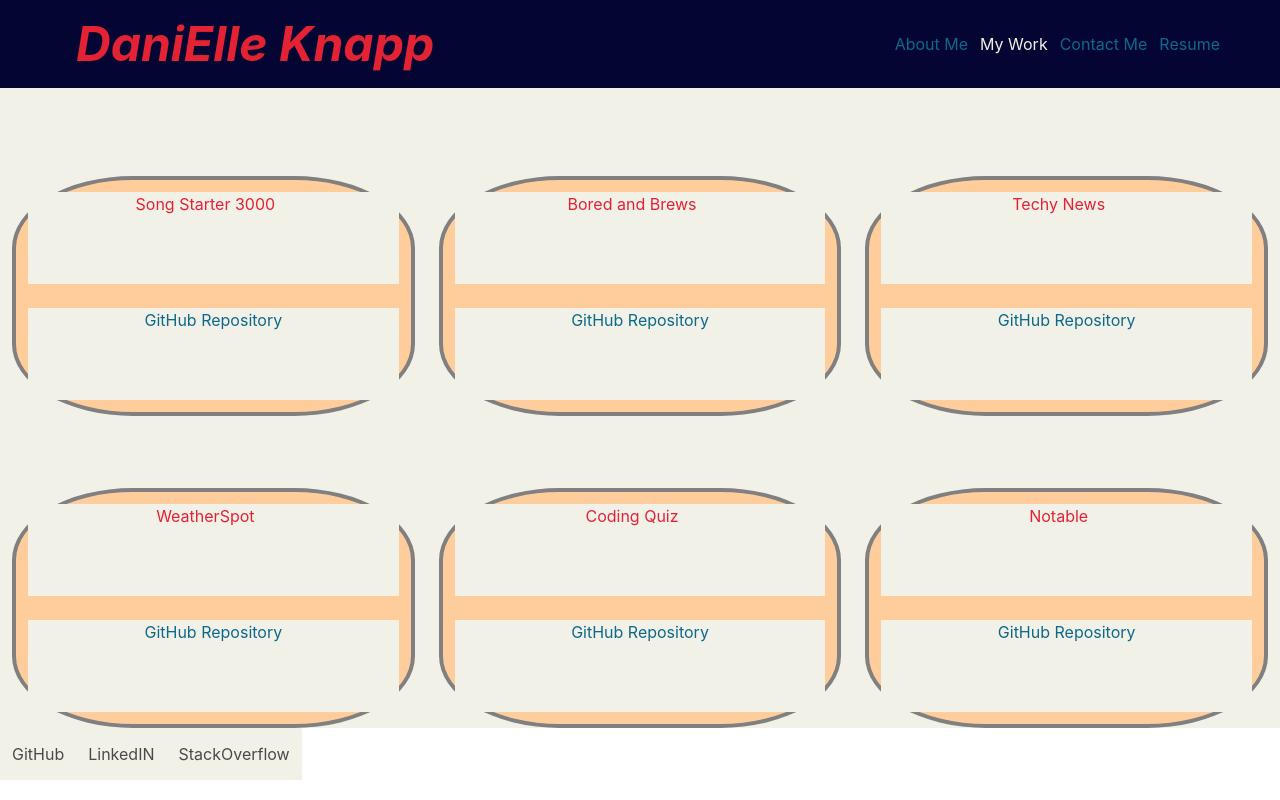
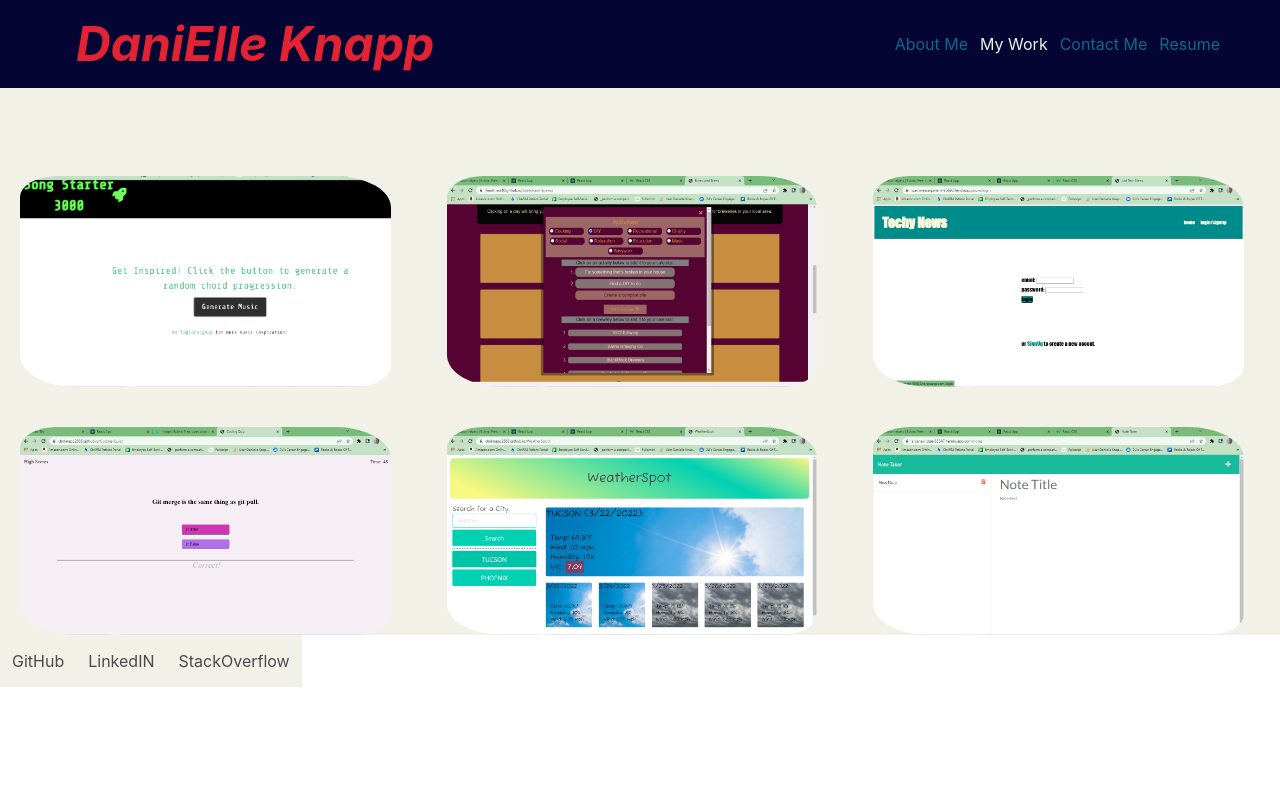
Before and after one commit to dmknapp2385/about-me, a React (Create React App) app: page / in a window 1280 px wide. Both pictures are taken after a click on the item "My Work". Built offline with nearby package versions, Linux system fonts and the light colour scheme.

Commit message:
photos for works implemented

```diff
--- a/src/App.js
+++ b/src/App.js
@@ -22,7 +22,6 @@ function App() {
 
     useEffect(() => {
         const onResize = () => {
-          console.log('onresize called')
             setIsMobile(getIsMobile());
         }
 
@@ -33,7 +32,6 @@ function App() {
         }
     }, []);
 
-  console.log(isMobile);
 
 
   return (
--- a/src/Components/Works/index.js
+++ b/src/Components/Works/index.js
@@ -25,19 +25,20 @@ function Works () {
             url: 'https://warm-escarpment-95693.herokuapp.com/',
             github: 'https://github.com/dmknapp2385/Techy-News',
         },
+
+        {
+            name: 'Coding Quiz',
+            description: 'A simple website used to test basic coding concepts. The quiz is timed and time is deducted for wrong answers. High scores are saved',
+            image: 'Coding-Quiz',
+            url: 'https://dmknapp2385.github.io/Coding-Quiz/',
+            github: 'https://github.com/dmknapp2385/Coding-Quiz',
+        },
         {
             name: 'WeatherSpot',
             description: 'A weather application that will show the current weather conditions of a location and a five day forecast. Most recent searches are saved and displayed for quick searching',
             image: 'WeatherSpot',
             url: 'https://dmknapp2385.github.io/WeatherSpot/',
             github: 'https://github.com/dmknapp2385/WeatherSpot',
-        },
-        {
-            name: 'Coding Quiz',
-            description: 'A simple website used to test basic coding concepts. The quiz is timed and time is deducted for wrong answers. High scores are saved',
-            image: 'Coding-Quiz',
-            url: 'https://dmknapp2385.github.io/Coding-Quiz/',
-            github: 'https://github.com/dmknapp2385/Coding-Quiz',
         },
         {
             name: 'Notable',
@@ -53,30 +54,38 @@ function Works () {
 
     const worksArray2 =
                 works.slice(3, 3 + works.length);
-
-    return(
+   return(
 
         <div className="is-9 pt-13">
-            <div className="tile is-ancestor mx-auto">
+            <div className="tile is-ancestor">
                     {worksArray1.map((work)=>(
-                        <div className="tile is-parent is-vertical m-3" style={{backgroundColor: '#FFCD9B', border:'solid .3rem grey', height: '30vh', width: '25vw', borderRadius: '30%'}} key={getKey(work.name)}>
-                            <a className="tile pr-4 is-child" href={work.url} target='_blank'>
-                                <h1 className="quad has-text-centered">{work.name}</h1>
-                            </a>
-                            <a className="primary has-text-centered tile is-child" href={work.github} target='_blank'>GitHub Repository</a>
-                        </div>
+                    <div className="tile is-parent mx-4" key={getKey(work.name)}>
+                        <img
+                            src={require(`../../images/${work.image}.jpg`)}
+                            alt={work.name}
+                            className="mx-1 img-thumb"
+                            style={{}}
+                            // onClick={() => toggleModal(image, i)}
+                        />
+                    </div>
+
                     ))}
             </div>
-            <div className="tile is-ancestor mx-auto pt-6">
+            <div className="tile is-ancestor mt-4">
                     {worksArray2.map((work)=>(
-                        <div className="tile is-parent is-vertical m-3" style={{backgroundColor: '#FFCD9B', border:'solid .3rem grey', height: '30vh', width: '25vw', borderRadius: '30%'}} key={getKey(work.name)}>
-                            <a className="tile pr-4 is-child" href={work.url} target='_blank'>
-                                <h1 className="quad has-text-centered">{work.name}</h1>
-                            </a>
-                            <a className="primary has-text-centered tile is-child" href={work.github} target='_blank'>GitHub Repository</a>
-                        </div>
+                    <div className="tile is-parent mx-4" key={getKey(work.name)}>
+                        <img
+                            src={require(`../../images/${work.image}.jpg`)}
+                            alt={work.name}
+                            className="mx-1 img-thumb"
+                            // onClick={() => toggleModal(image, i)}
+                            key={getKey(work.name)}
+                        />
+                    </div>
+
                     ))}
             </div>
+
         </div>
 
     )
--- a/src/index.css
+++ b/src/index.css
@@ -44,6 +44,14 @@ li {
     list-style-type: none;
 }
 
+.img-thumb {
+    background-color: var(--primary-color);
+    /* border:solid 1rem var(--quaternary-color); */
+    border-radius: 10% 15%;
+}
+
+
+
 #self-img {
     border-radius: 50%;
     max-height: 200px;
```
Also changed, not shown: src/images/Coding-Quiz.jpg (added).
